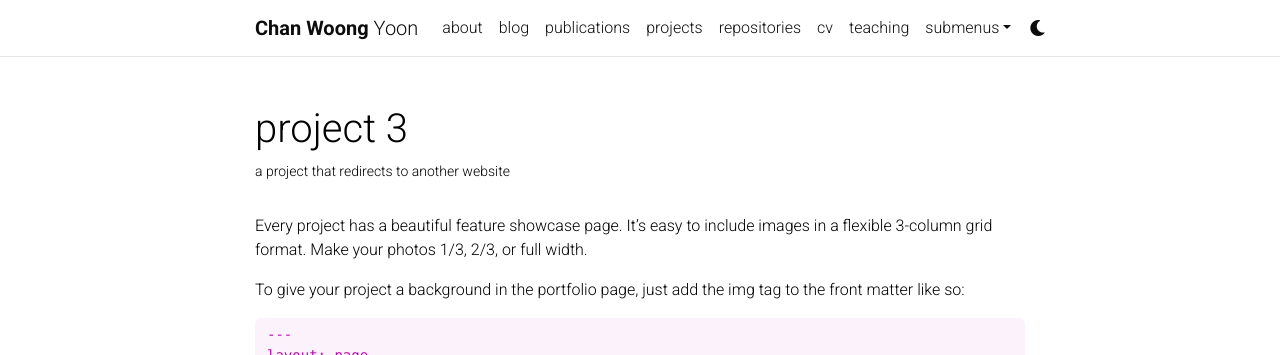
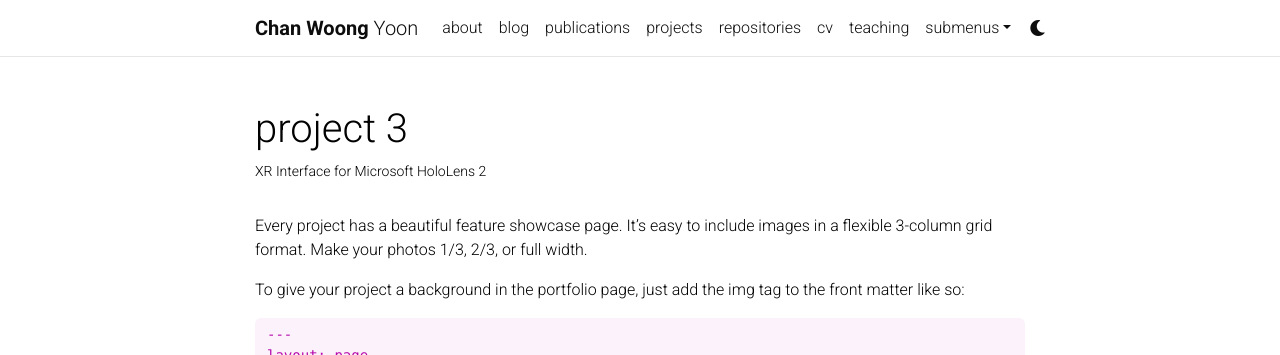
Before and after one commit to qicqock/qicqock.github.io, a Jekyll site: the page built from _projects/3_project.md, in a window 1280 px wide and 900 px high. Shown: the top 355 px of the window. Built offline with Jekyll 4.4.1, drawn with Linux system fonts in a browser that asks for light colours; full-size pictures stand in for the smaller copies a plugin makes; comment, search, counter and statistics services are not loaded; a style sheet for code colours, icons or effects is not loaded.

Commit message:
Update 3_project.md

```diff
--- a/_projects/3_project.md
+++ b/_projects/3_project.md
@@ -1,7 +1,7 @@
 ---
 layout: page
 title: project 3
-description: a project that redirects to another website
+description: XR Interface for Microsoft HoloLens 2
 img: assets/img/7.jpg
 redirect: https://unsplash.com
 importance: 3
```
